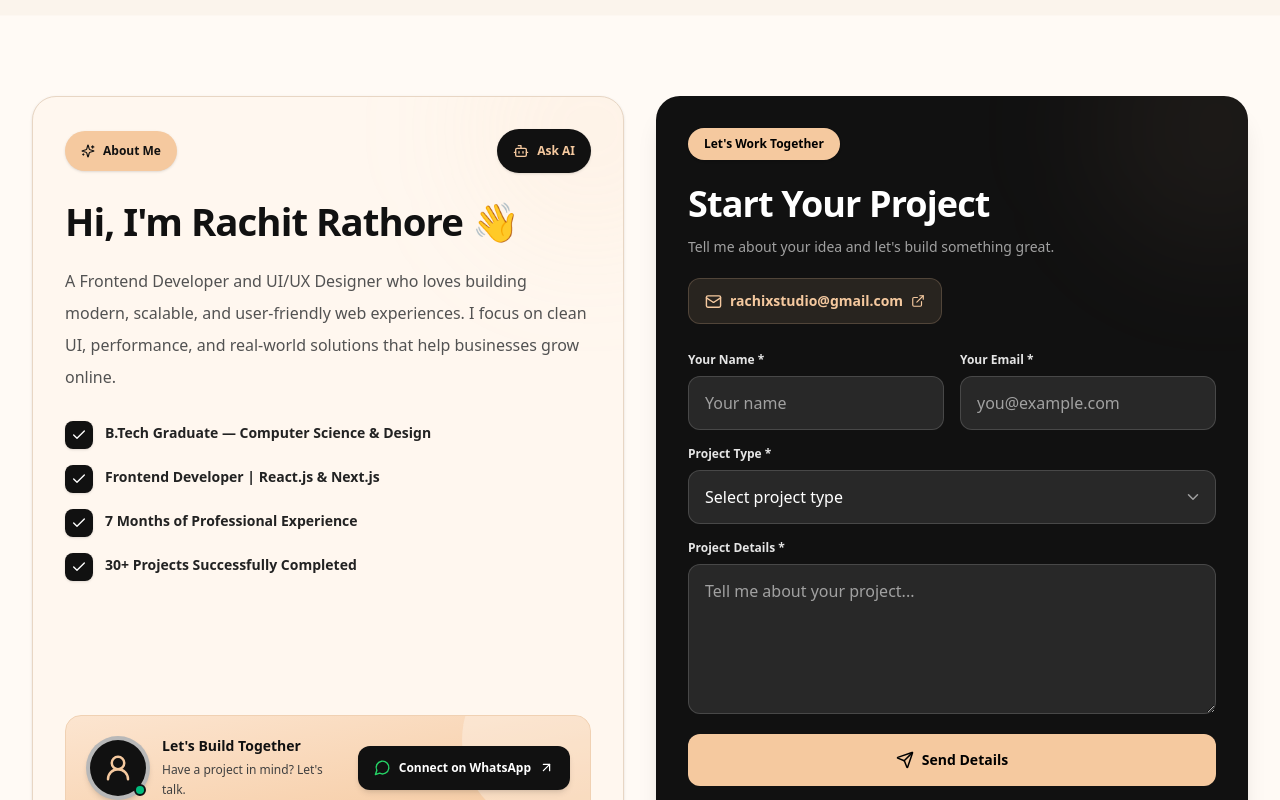
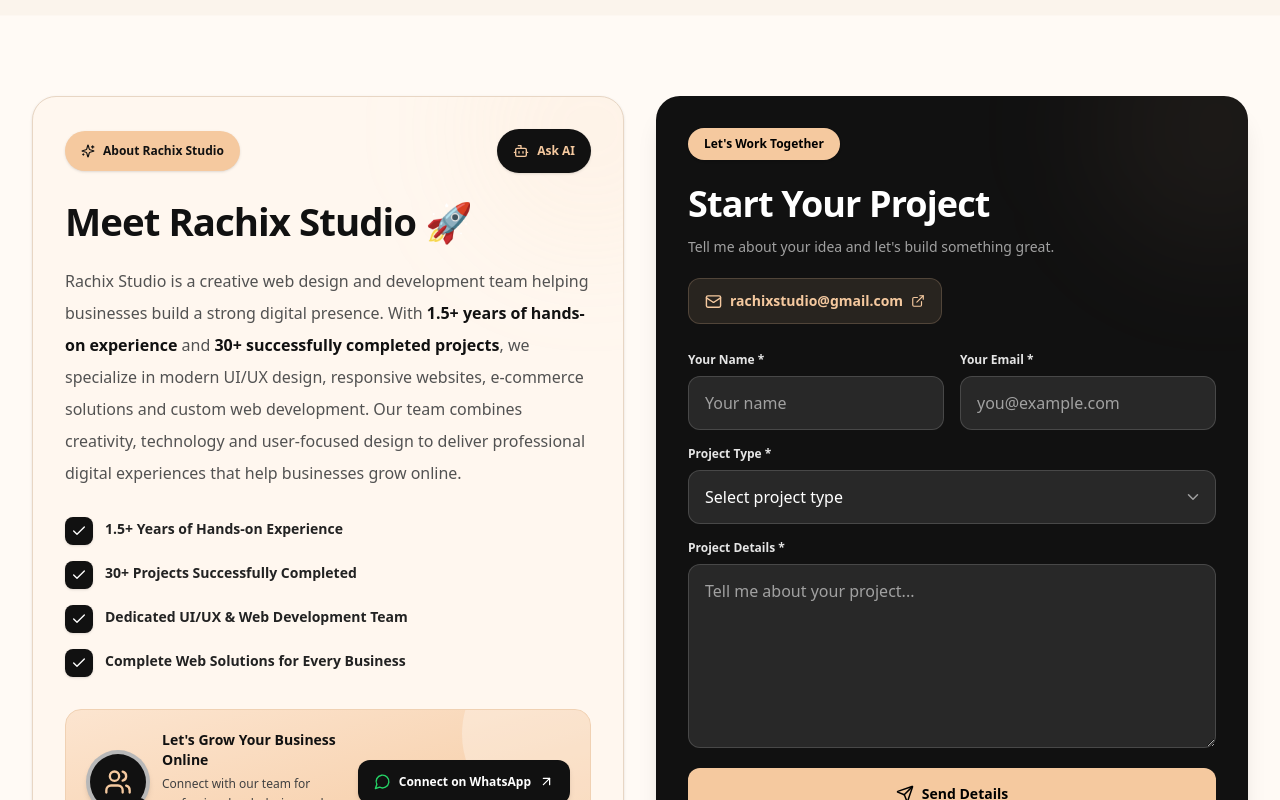
Before and after one commit to Simplyraka90/RachitdevWeb-Service, a Next.js app: page / in a window 1280 px wide. Shown: the part 5880-6680 px from the top of the page. Built offline with nearby package versions, Linux system fonts and the light colour scheme.

Commit message:
Updated Rachix Studio About section and team details

```diff
--- a/components/About.tsx
+++ b/components/About.tsx
@@ -6,16 +6,18 @@ import {
   useEffect,
   useRef,
   useState,
+  type FormEvent,
 } from "react";
-import type { SubmitEvent } from "react";
+
 import {
   AnimatePresence,
   motion,
   useReducedMotion,
 } from "motion/react";
+
 import {
   Check,
-  UserRound,
+  Users,
   Bot,
   Send,
   X,
@@ -36,10 +38,10 @@ const WHATSAPP_NUMBER = "918576971890";
 const ease = [0.22, 1, 0.36, 1] as const;
 
 const highlights = [
-  "B.Tech Graduate — Computer Science & Design",
-  "Frontend Developer | React.js & Next.js",
-  "7 Months of Professional Experience",
+  "1.5+ Years of Hands-on Experience",
   "30+ Projects Successfully Completed",
+  "Dedicated UI/UX & Web Development Team",
+  "Complete Web Solutions for Every Business",
 ];
 
 const quickPrompts = [
@@ -59,7 +61,8 @@ const websiteTypes = [
 const initialMessage: ChatMessage = {
   id: 0,
   sender: "bot",
-  text: "Hey there! 👋 Welcome to Rachix Studio. How can I help you?",
+  text:
+    "Hello! 👋 Welcome to Rachix Studio. We're a creative web design and development team. How can we help your business today?",
 };
 
 function normalize(text: string) {
@@ -102,21 +105,23 @@ function getLocalReply(query: string): {
   ) {
     return {
       reply:
-        "Hello! 👋 Welcome to Rachix Studio. How can I help you today?",
+        "Hello! 👋 Welcome to Rachix Studio. How can our team help you today?",
       options: false,
     };
   }
 
   if (/^(thank you|thanks|thx|thankyou)$/.test(q)) {
     return {
-      reply: "You're welcome! 😊 Anything else I can help with?",
+      reply:
+        "You're welcome! 😊 Is there anything else our team can help you with?",
       options: false,
     };
   }
 
   if (/^(bye|goodbye|see you)$/.test(q)) {
     return {
-      reply: "Goodbye! 👋 Have a wonderful day!",
+      reply:
+        "Goodbye! 👋 Thank you for visiting Rachix Studio.",
       options: false,
     };
   }
@@ -124,25 +129,39 @@ function getLocalReply(query: string): {
   if (/^(who are you|your name)$/.test(q)) {
     return {
       reply:
-        "I'm Rachix Studio AI Assistant 🤖. I can help with website development, design and project enquiries.",
+        "I'm the Rachix Studio AI Assistant 🤖. I help visitors learn about our web design, UI/UX and development services.",
       options: false,
     };
   }
 
   if (
-    /price|pricing|cost|budget|charge|kitna|how much|rate/.test(q)
+    /price|pricing|cost|budget|charge|kitna|how much|rate/.test(
+      q
+    )
   ) {
     return {
       reply:
-        "Website pricing depends on design, features and project requirements. 💰 What type of website do you need?",
+        "Our website pricing depends on your business needs, design and features. 💰 What type of website are you looking for?",
       options: true,
+    };
+  }
+
+  if (
+    /about|rachix studio|your team|experience|who are you guys/.test(
+      q
+    )
+  ) {
+    return {
+      reply:
+        "Rachix Studio is a creative web design and development team with 1.5+ years of hands-on experience and 30+ completed projects. We specialize in UI/UX design, responsive websites, e-commerce and custom web solutions.",
+      options: false,
     };
   }
 
   if (/portfolio|personal website|resume website/.test(q)) {
     return {
       reply:
-        "Absolutely! 🚀 We create modern portfolio websites with project showcases, animations and contact forms.",
+        "Absolutely! 🚀 Our team creates modern portfolio websites with responsive layouts, smooth animations and professional designs.",
       options: false,
     };
   }
@@ -150,7 +169,7 @@ function getLocalReply(query: string): {
   if (/ecommerce|e-commerce|online store|shopping/.test(q)) {
     return {
       reply:
-        "Yes! 🛍️ We can build e-commerce websites with product listings, cart and checkout features. What products will you sell?",
+        "Yes! 🛍️ Rachix Studio develops e-commerce websites with product listings, shopping carts and checkout integrations. What kind of store would you like?",
       options: false,
     };
   }
@@ -158,7 +177,7 @@ function getLocalReply(query: string): {
   if (/restaurant|cafe|café|hotel|resort/.test(q)) {
     return {
       reply:
-        "Yes! 🍽️ We develop restaurant and hospitality websites with menus, galleries and booking enquiry features.",
+        "Yes! 🍽️ We build professional restaurant, café and hospitality websites with digital menus, galleries and enquiry features.",
       options: false,
     };
   }
@@ -166,7 +185,7 @@ function getLocalReply(query: string): {
   if (/seo|google ranking|search engine/.test(q)) {
     return {
       reply:
-        "We offer SEO-friendly website structure, metadata and performance optimization. Search rankings cannot be guaranteed.",
+        "Our team can build SEO-friendly websites with optimized structure, metadata and performance. Search rankings cannot be guaranteed.",
       options: false,
     };
   }
@@ -176,7 +195,7 @@ function getLocalReply(query: string): {
   ) {
     return {
       reply:
-        "We work with React.js, Next.js, TypeScript, JavaScript and Tailwind CSS to build responsive web applications. 🚀",
+        "Our development team works with React.js, Next.js, TypeScript, JavaScript and Tailwind CSS to create modern web experiences. 🚀",
       options: false,
     };
   }
@@ -184,15 +203,7 @@ function getLocalReply(query: string): {
   if (/timeline|delivery|days|weeks|deadline/.test(q)) {
     return {
       reply:
-        "Project delivery time depends on the number of pages and features. Share your requirements to discuss a timeline.",
-      options: false,
-    };
-  }
-
-  if (/about rachit|who is rachit|about rachix/.test(q)) {
-    return {
-      reply:
-        "Rachix Studio is a web design and development service founded by Rachit Rathore, a Frontend Developer and UI/UX Designer.",
+        "Website delivery timelines depend on the design, pages and features required. Our team can discuss a suitable timeline with you.",
       options: false,
     };
   }
@@ -200,14 +211,14 @@ function getLocalReply(query: string): {
   if (/website|web app|web development|business/.test(q)) {
     return {
       reply:
-        "Great! 💻 We develop modern, responsive websites and web applications. What type of website are you planning?",
+        "Great! 💻 Rachix Studio helps businesses establish a professional online presence through modern websites and web applications. What type of website do you need?",
       options: true,
     };
   }
 
   return {
     reply:
-      "Thanks for your message! 😊 Could you share a little more about your project? I'll help you with the next steps.",
+      "Thanks for reaching out! 😊 Tell us a little about your business and the website you need. Our team will be happy to help.",
     options: false,
   };
 }
@@ -215,18 +226,22 @@ function getLocalReply(query: string): {
 export default function About() {
   const [isChatOpen, setIsChatOpen] = useState(false);
   const [inputVal, setInputVal] = useState("");
+
   const [messages, setMessages] = useState<ChatMessage[]>([
     initialMessage,
   ]);
+
   const [isTyping, setIsTyping] = useState(false);
   const [showWebsiteOptions, setShowWebsiteOptions] =
     useState(false);
 
   const chatScrollRef = useRef<HTMLDivElement>(null);
   const inputRef = useRef<HTMLInputElement>(null);
+
   const messagesRef = useRef<ChatMessage[]>([
     initialMessage,
   ]);
+
   const messageIdRef = useRef(1);
   const pendingRef = useRef(false);
   const requestRef = useRef<AbortController | null>(null);
@@ -237,10 +252,9 @@ export default function About() {
   const duration = reduce ? 0 : DURATION;
 
   const whatsappUrl = getWhatsAppUrl(
-    "Hello Rachix Studio! I visited your website and would like to discuss a web development project."
+    "Hello Rachix Studio! I would like to know more about your website services."
   );
 
-  // Safe lifecycle cleanup
   useEffect(() => {
     mountedRef.current = true;
 
@@ -250,7 +264,6 @@ export default function About() {
     };
   }, []);
 
-  // Smooth scrolling inside chat only
   useEffect(() => {
     if (!isChatOpen) return;
 
@@ -260,7 +273,7 @@ export default function About() {
 
       container.scrollTo({
         top: container.scrollHeight,
-        behavior: reduce ? "instant" : "smooth",
+        behavior: reduce ? "auto" : "smooth",
       });
     });
 
@@ -273,7 +286,6 @@ export default function About() {
     reduce,
   ]);
 
-  // Keyboard support
   useEffect(() => {
     if (!isChatOpen) return;
 
@@ -328,7 +340,7 @@ export default function About() {
       /^(hi|hii|hiii|hello|hey|hlo|hy|good morning|good evening|thank you|thanks|thx|thankyou|bye|goodbye|see you|who are you|your name)$/.test(
         normalized
       ) ||
-      /^(i need a website|website price|website price?)$/.test(
+      /^(i need a website|website price)$/.test(
         normalized
       );
 
@@ -336,6 +348,7 @@ export default function About() {
       if (mountedRef.current) {
         setShowWebsiteOptions(local.options);
       }
+
       return local.reply;
     }
 
@@ -414,14 +427,13 @@ export default function About() {
       text: query,
     });
 
-    // Contact enquiry
     if (isContactIntent(query)) {
       setShowWebsiteOptions(false);
 
       addMessages({
         sender: "bot",
         text:
-          "Of course! 😊 Let's connect on WhatsApp to discuss your project.",
+          "Of course! 😊 Connect with the Rachix Studio team on WhatsApp. We'd love to help your business grow online.",
       });
 
       openWhatsApp(
@@ -452,7 +464,7 @@ export default function About() {
     }
   };
 
-  const handleSubmit = (event: SubmitEvent<HTMLFormElement>) => {
+  const handleSubmit = (event: FormEvent<HTMLFormElement>) => {
     event.preventDefault();
     void sendMessage(inputVal);
   };
@@ -469,15 +481,16 @@ export default function About() {
         {
           sender: "bot",
           text:
-            "Let's connect on WhatsApp! 📱 Share your project requirements there.",
+            "Let's connect on WhatsApp! 📱 Our team is ready to help you take your business online.",
         }
       );
 
       setShowWebsiteOptions(false);
 
       openWhatsApp(
-        "Hello Rachix Studio! I would like to discuss a project."
+        "Hello Rachix Studio! I would like to know more about your website services."
       );
+
       return;
     }
 
@@ -494,14 +507,14 @@ export default function About() {
       },
       {
         sender: "bot",
-        text: `Great choice! 🚀 Let's discuss your ${type} project on WhatsApp.`,
+        text: `Great choice! 🚀 Our team can help you with a professional ${type} website. Let's connect on WhatsApp.`,
       }
     );
 
     setShowWebsiteOptions(false);
 
     openWhatsApp(
-      `Hello Rachix Studio! I want to build a ${type} website. Let's discuss the requirements.`
+      `Hello Rachix Studio! I'm interested in a ${type} website for my business.`
     );
   };
 
@@ -509,11 +522,17 @@ export default function About() {
     initial: reduce
       ? false
       : { opacity: 0, y },
-    whileInView: { opacity: 1, y: 0 },
+
+    whileInView: {
+      opacity: 1,
+      y: 0,
+    },
+
     viewport: {
       once: true,
       amount: 0.1,
     },
+
     transition: {
       duration,
       delay: reduce ? 0 : delay,
@@ -532,7 +551,7 @@ export default function About() {
         className="pointer-events-none absolute -right-20 -top-20 h-56 w-56 rounded-full bg-[#F5C99F]/10 blur-3xl"
       />
 
-      {/* ABOUT CONTENT */}
+      {/* ABOUT RACHIX STUDIO */}
       <div className="relative z-10 min-w-0">
         <div className="flex flex-wrap items-center justify-between gap-3">
           <motion.span
@@ -540,7 +559,7 @@ export default function About() {
             className="inline-flex min-h-10 items-center gap-2 rounded-full bg-[#F5C99F] px-4 py-2 text-xs font-bold shadow-sm"
           >
             <Sparkles size={14} />
-            About Me
+            About Rachix Studio
           </motion.span>
 
           <motion.button
@@ -568,19 +587,30 @@ export default function About() {
 
         <motion.h2
           {...reveal(0.08)}
-          className="mt-6 wrap-break-word text-[clamp(1.5rem,3.5vw,2.4rem)] font-extrabold leading-tight tracking-tight"
+          className="mt-6 break-words text-[clamp(1.5rem,3.5vw,2.4rem)] font-extrabold leading-tight tracking-tight"
         >
-          Hi, I&apos;m Rachit Rathore 👋
+          Meet Rachix Studio 🚀
         </motion.h2>
 
         <motion.p
           {...reveal(0.12)}
           className="mt-4 max-w-xl text-sm leading-7 text-neutral-600 sm:mt-5 sm:text-base sm:leading-8"
         >
-          A Frontend Developer and UI/UX Designer who
-          loves building modern, scalable, and
-          user-friendly web experiences. I focus on
-          clean UI, performance, and real-world solutions
+          Rachix Studio is a creative web design and
+          development team helping businesses build a
+          strong digital presence. With{" "}
+          <span className="font-semibold text-[#111111]">
+            1.5+ years of hands-on experience
+          </span>{" "}
+          and{" "}
+          <span className="font-semibold text-[#111111]">
+            30+ successfully completed projects
+          </span>
+          , we specialize in modern UI/UX design,
+          responsive websites, e-commerce solutions
+          and custom web development. Our team combines
+          creativity, technology and user-focused design
+          to deliver professional digital experiences
           that help businesses grow online.
         </motion.p>
 
@@ -595,7 +625,7 @@ export default function About() {
                 <Check size={16} />
               </span>
 
-              <span className="min-w-0 wrap-break-word text-sm font-semibold leading-6 text-[#222222]">
+              <span className="min-w-0 break-words text-sm font-semibold leading-6 text-[#222222]">
                 {item}
               </span>
             </motion.li>
@@ -606,7 +636,7 @@ export default function About() {
       {/* CHAT AREA */}
       <motion.div
         {...reveal(0.12)}
-        className="relative z-10 mt-8 min-w-0 overflow-hidden rounded-2xl border border-[#F0D1B3] bg-linear-to-br from-[#FCE5D0] to-[#F5C99F] p-3 sm:p-5"
+        className="relative z-10 mt-8 min-w-0 overflow-hidden rounded-2xl border border-[#F0D1B3] bg-gradient-to-br from-[#FCE5D0] to-[#F5C99F] p-3 sm:p-5"
       >
         <div
           aria-hidden="true"
@@ -722,7 +752,7 @@ export default function About() {
                     }`}
                   >
                     <div
-                      className={`max-w-[90%] whitespace-pre-wrap wrap-break-word rounded-2xl px-3 py-2.5 text-xs leading-5 shadow-sm sm:max-w-[85%] ${
+                      className={`max-w-[90%] whitespace-pre-wrap break-words rounded-2xl px-3 py-2.5 text-xs leading-5 shadow-sm sm:max-w-[85%] ${
                         message.sender === "user"
                           ? "rounded-br-sm bg-[#111111] text-white"
                           : "rounded-bl-sm border border-white/60 bg-white/90 text-[#222222]"
@@ -845,7 +875,7 @@ export default function About() {
 
               <p className="mt-3 text-center text-[10px] leading-5 text-neutral-600">
                 AI responses may contain mistakes.
-                Confirm project details directly.
+                Confirm important details with our team.
               </p>
             </motion.div>
           ) : (
@@ -874,8 +904,8 @@ export default function About() {
             >
               <div className="flex min-w-0 items-center gap-3">
                 <div className="relative flex h-14 w-14 shrink-0 items-center justify-center rounded-full border-4 border-white/70 bg-[#111111] shadow-md sm:h-16 sm:w-16">
-                  <UserRound
-                    size={30}
+                  <Users
+                    size={28}
                     className="text-[#F5C99F]"
                   />
 
@@ -884,11 +914,12 @@ export default function About() {
 
                 <div className="min-w-0">
                   <h3 className="text-sm font-extrabold">
-                    Let&apos;s Build Together
+                    Let's Grow Your Business Online
                   </h3>
 
                   <p className="mt-1 text-xs leading-5 text-neutral-700">
-                    Have a project in mind? Let&apos;s talk.
+                    Connect with our team for professional
+                    web design and development services.
                   </p>
                 </div>
               </div>
--- a/components/Footer.tsx
+++ b/components/Footer.tsx
@@ -22,7 +22,7 @@ import {
 } from "lucide-react";
 
 const PHONE = "918576971890";
-const EMAIL = "rachitrathour98@gmail.com";
+const EMAIL = "rachixstudio@gmail.com";
 
 const ANIMATION_DURATION = 0.5;
 const ease = [0.22, 1, 0.36, 1] as const;
```
